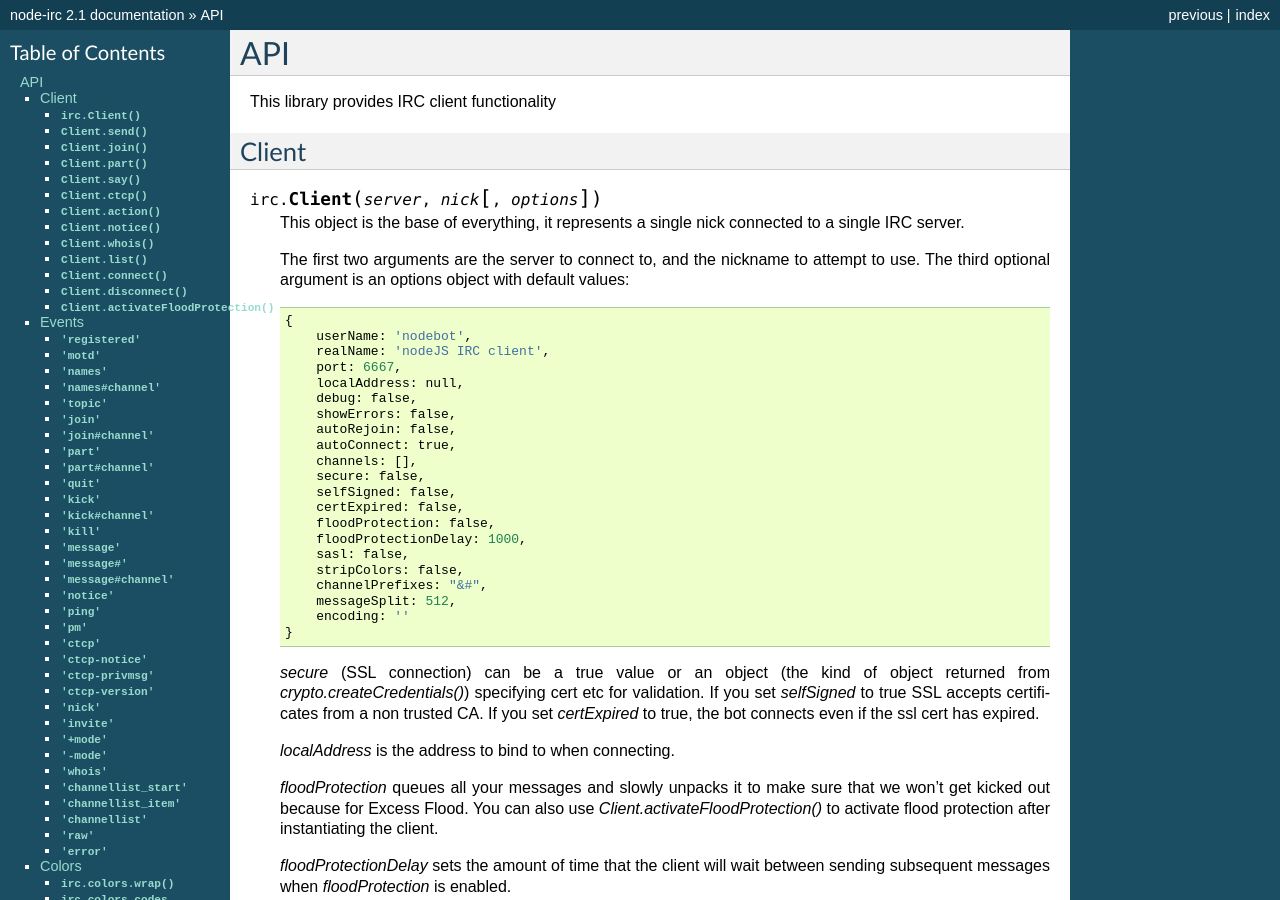
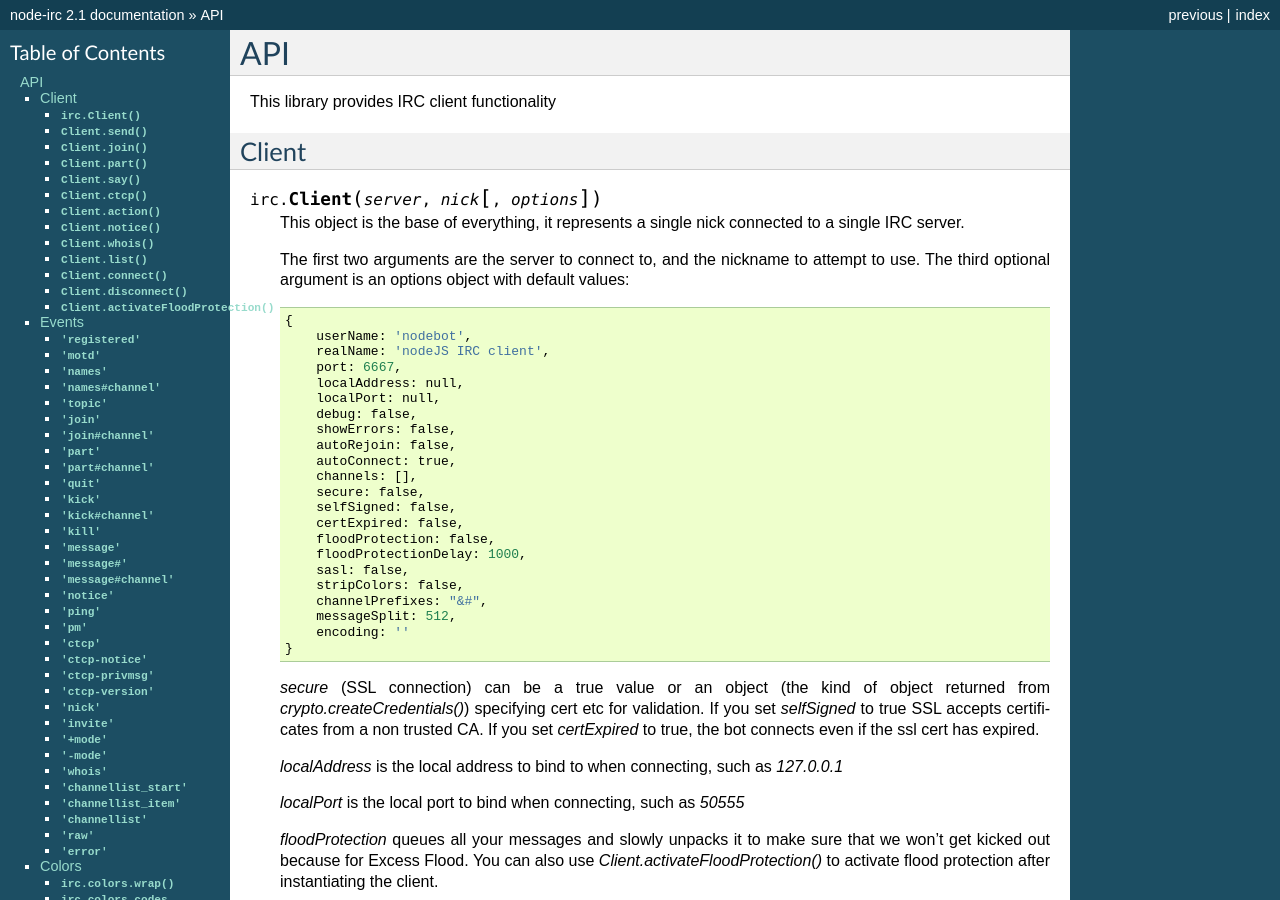
Before and after one commit to martynsmith/node-irc, a Sphinx documentation site: the page built from docs/API.rst, in a window 1280 px wide and 900 px high. Built offline with Sphinx 7.4.7, drawn with Linux system fonts in a browser that asks for light colours.

Commit message:
Add localPort connection option to specify socket bind port when connecting.
node v0.11.13+

```diff
--- a/docs/API.rst
+++ b/docs/API.rst
@@ -20,6 +20,7 @@
             realName: 'nodeJS IRC client',
             port: 6667,
             localAddress: null,
+            localPort: null,
             debug: false,
             showErrors: false,
             autoRejoin: false,
@@ -42,7 +43,9 @@
     If you set `selfSigned` to true SSL accepts certificates from a non trusted CA.
     If you set `certExpired` to true, the bot connects even if the ssl cert has expired.
 
-    `localAddress` is the address to bind to when connecting.
+    `localAddress` is the local address to bind to when connecting, such as `127.0.0.1`
+
+    `localPort` is the local port to bind when connecting, such as `50555`
 
     `floodProtection` queues all your messages and slowly unpacks it to make sure
     that we won't get kicked out because for Excess Flood. You can also use
```
Also changed, not shown: 1 other file.
